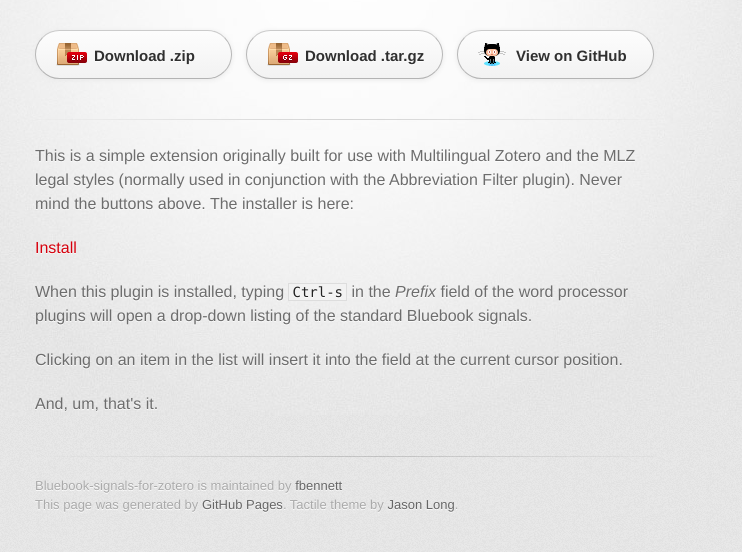
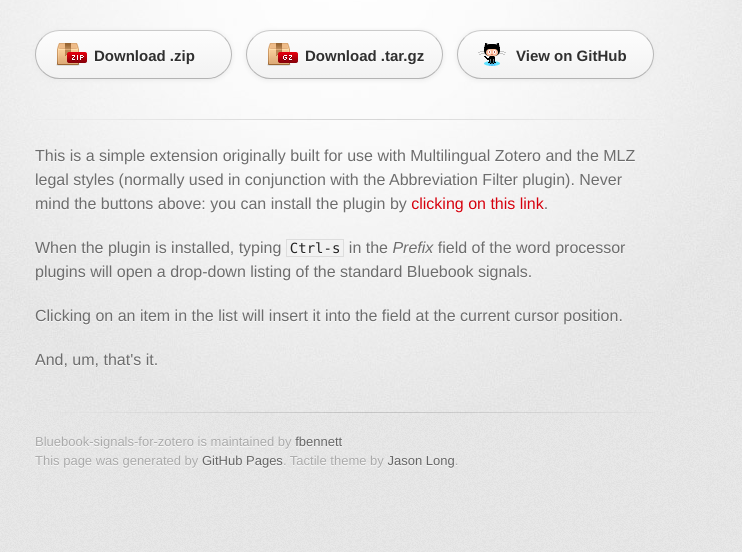
Before and after one commit to Juris-M/bluebook-signals-for-zotero, a plain HTML site: page index.html in a window 1280 px wide. Shown: the part 158-710 px from the top of the page, without its empty margins (295-1037 px from the left). Drawn offline with Linux system fonts and the light colour scheme; a web font is replaced by a local one.

Commit message:
Create gh-pages branch via GitHub

```diff
--- a/index.html
+++ b/index.html
@@ -31,11 +31,9 @@
         <hr>
 
         <section id="main_content">
-          <p>This is a simple extension originally built for use with Multilingual Zotero and the MLZ legal styles (normally used in conjunction with the Abbreviation Filter plugin). Never mind the buttons above. The installer is here:</p>
+          <p>This is a simple extension originally built for use with Multilingual Zotero and the MLZ legal styles (normally used in conjunction with the Abbreviation Filter plugin). Never mind the buttons above: you can install the plugin by <a href="bluebook-signals-for-zotero.xpi">clicking on this link</a>.</p>
 
-<p><a href="bluebook-signals-for-zotero.xpi">Install</a></p>
-
-<p>When this plugin is installed, typing <code>Ctrl-s</code> in the <em>Prefix</em> field of the word processor plugins will open a drop-down listing of the standard Bluebook signals.</p>
+<p>When the plugin is installed, typing <code>Ctrl-s</code> in the <em>Prefix</em> field of the word processor plugins will open a drop-down listing of the standard Bluebook signals.</p>
 
 <p>Clicking on an item in the list will insert it into the field at the current cursor position.</p>
 
--- a/params.json
+++ b/params.json
@@ -1 +1 @@
-{"name":"Bluebook-signals-for-zotero","tagline":"A simple plugin that adds a menu of standard Bluebook signals to the Prefix field of the Zotero/MLZ work procesor plugins.","body":"This is a simple extension originally built for use with Multilingual Zotero and the MLZ legal styles (normally used in conjunction with the Abbreviation Filter plugin). Never mind the buttons above. The installer is here:\r\n\r\n<a href=\"bluebook-signals-for-zotero.xpi\" style=\"background:white;border:1px solid black;border-radius:0.5em;font-size:150%;font-weight:bold;\">Install</a>\r\n\r\nWhen this plugin is installed, typing `Ctrl-s` in the *Prefix* field of the word processor plugins will open a drop-down listing of the standard Bluebook signals.\r\n\r\nClicking on an item in the list will insert it into the field at the current cursor position.\r\n\r\nAnd, um, that's it.\r\n","google":"","note":"Don't delete this file! It's used internally to help with page regeneration."}
+{"name":"Bluebook-signals-for-zotero","tagline":"A simple plugin that adds a menu of standard Bluebook signals to the Prefix field of the Zotero/MLZ work procesor plugins.","body":"This is a simple extension originally built for use with Multilingual Zotero and the MLZ legal styles (normally used in conjunction with the Abbreviation Filter plugin). Never mind the buttons above: you can install the plugin by [clicking on this link](bluebook-signals-for-zotero.xpi).\r\n\r\nWhen the plugin is installed, typing `Ctrl-s` in the *Prefix* field of the word processor plugins will open a drop-down listing of the standard Bluebook signals.\r\n\r\nClicking on an item in the list will insert it into the field at the current cursor position.\r\n\r\nAnd, um, that's it.\r\n","google":"","note":"Don't delete this file! It's used internally to help with page regeneration."}
```
